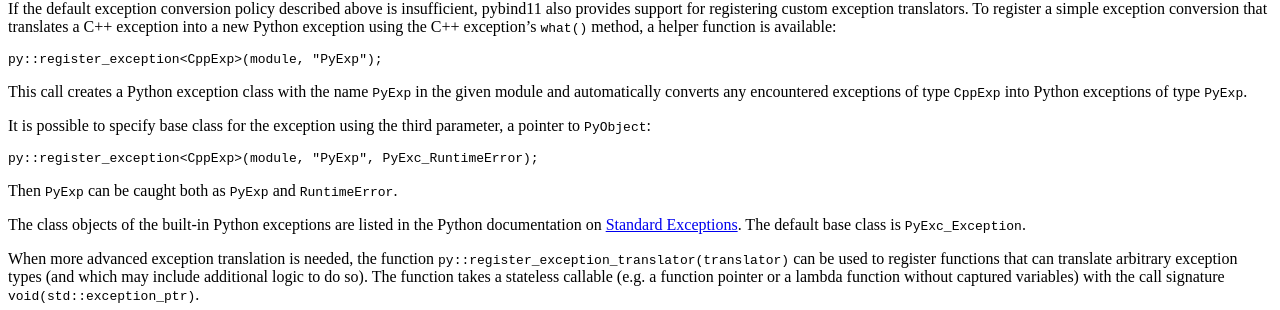
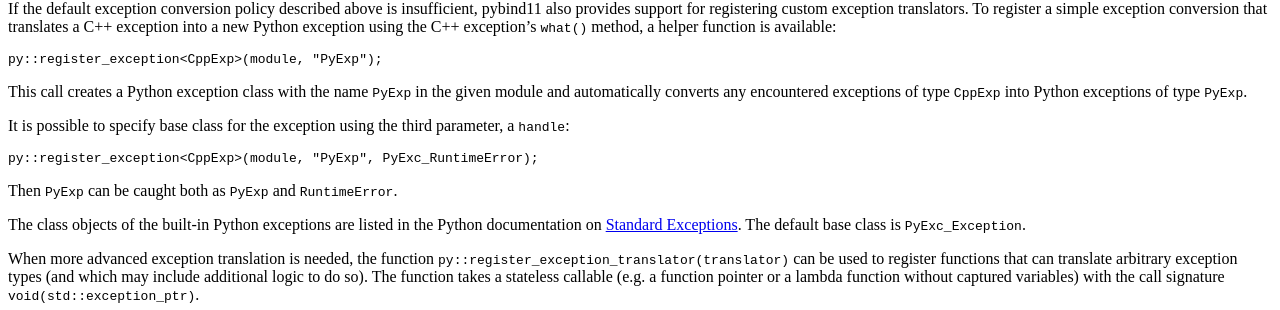
Before and after one commit to pybind/pybind11, a Sphinx documentation site: the page built from docs/advanced/exceptions.rst, in a window 1280 px wide and 900 px high, scrolled down 1710 px. Shown: the part 143-453 px from the top of the window. Built offline with Sphinx 7.4.7 and the Read the Docs theme 2.0.0, drawn with Linux system fonts in a browser that asks for light colours.

Commit message:
Change base parameter type in register_exception and exception constructor from PyObject* to handle (#2467)
* Change base parameter type in register_exception and excepion constructor from PyObject* to handle

* Fix compilation error passing `handle` to `PyObject*`

```diff
--- a/docs/advanced/exceptions.rst
+++ b/docs/advanced/exceptions.rst
@@ -80,7 +80,7 @@ module and automatically converts any encountered exceptions of type ``CppExp``
 into Python exceptions of type ``PyExp``.
 
 It is possible to specify base class for the exception using the third
-parameter, a pointer to `PyObject`:
+parameter, a `handle`:
 
 .. code-block:: cpp
 
```
Also changed, not shown: 1 other file.
